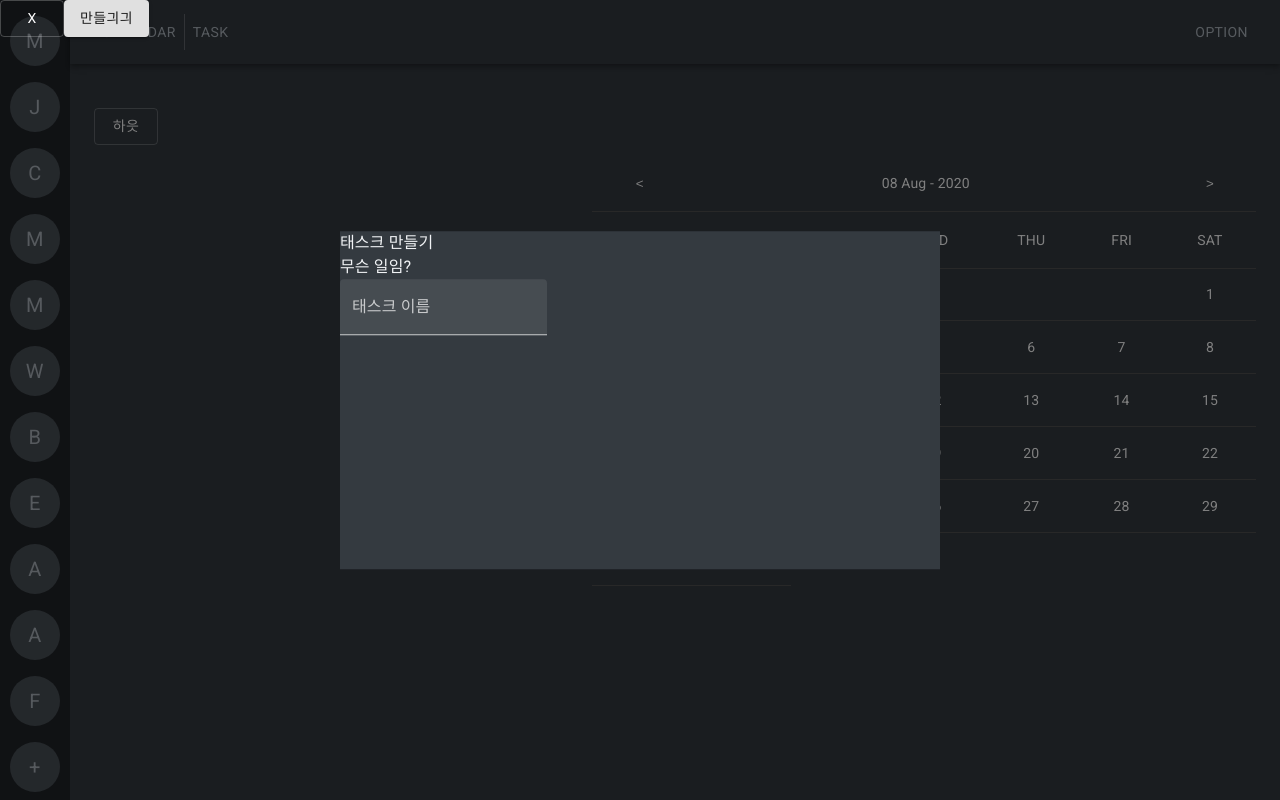
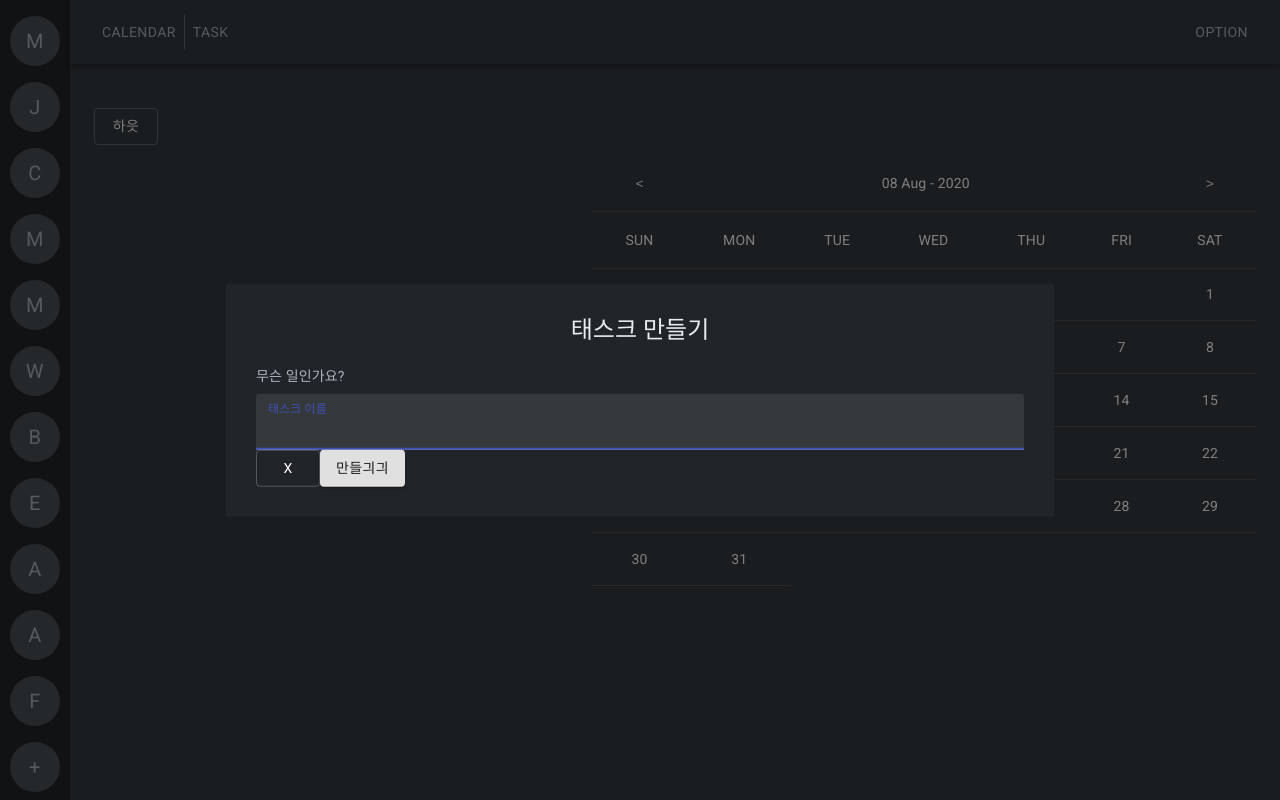
Before and after one commit to chanlendar/legacy-chanlendar-front, a React (Create React App) app in the folder front/: page / in a window 1280 px wide. Both pictures are taken after a click on the button "하읏". Built offline with nearby package versions, Linux system fonts and the light colour scheme; the HTML template or start-up script is replaced by a standard one.

Commit message:
modal styling

```diff
--- a/front/src/components/Contents.js
+++ b/front/src/components/Contents.js
@@ -3,26 +3,21 @@
  * 2020/08/09
  */
 import React, { useState } from "react";
-import {
-	Container,
-	Button,
-	Modal,
-	Typography,
-	TextField,
-} from "@material-ui/core";
+import { Container, Button, TextField } from "@material-ui/core";
 import { useSelector, useDispatch } from "react-redux";
 
-import { useContainerStyles, usePopupStyles } from "../styles";
+import { useContainerStyles, useModalStyles } from "../styles";
 import {
 	OPEN_TASK_MODAL_EVENT,
 	CLOSE_TASK_MODAL_EVENT,
 	ADD_TASK_EVENT,
 } from "../reducers";
 import CalendarMode from "./CalendarMode";
+import CustomModal from "./CustomModal";
 
 function Contents() {
 	const containerStyles = useContainerStyles();
-	const popupStyles = usePopupStyles();
+	const modalStyles = useModalStyles();
 	const { currentTopic, isTaskModalOpend, Topics } = useSelector(
 		(state) => state,
 	);
@@ -62,27 +57,30 @@ function Contents() {
 				</Button>
 				<CalendarMode topic={topic} />
 			</Container>
-			{isTaskModalOpend && (
-				<Modal open={isTaskModalOpend} onClose={onCloseClick}>
-					<>
-						<div className={popupStyles.popup}>
-							<Typography>태스크 만들기</Typography>
-							<Typography>무슨 일임?</Typography>
+			<CustomModal
+				title="태스크 만들기"
+				description="무슨 일인가요?"
+				isOpend={isTaskModalOpend}
+				onCloseClick={onCloseClick}
+			>
+				<form>
 					<TextField
 						variant="filled"
 						label="태스크 이름"
+						autoFocus
+						fullWidth
 						onChange={onChange}
 					/>
-						</div>
+				</form>
 				<div>
-							<Button variant="outlined">X</Button>
+					<Button variant="outlined" onClick={onCloseClick}>
+						X
+					</Button>
 					<Button variant="contained" onClick={onCreateClick}>
 						만들긔긔
 					</Button>
 				</div>
-					</>
-				</Modal>
-			)}
+			</CustomModal>
 		</div>
 	);
 }
--- a/front/src/components/CustomModal.js
+++ b/front/src/components/CustomModal.js
@@ -2,22 +2,23 @@ import React from "react";
 
 import { Modal, Fade, Typography } from "@material-ui/core";
 
-function CustomModal({
-	title,
-    description,
-    isOpend,
-    onCloseClick,
-	children,
-}) {
+import { useModalStyles } from "../styles";
+
+function CustomModal({ title, description, isOpend, onCloseClick, children }) {
+	const modalStyles = useModalStyles();
 	return (
 		isOpend && (
 			<Modal open={isOpend} onClose={onCloseClick}>
 				<Fade in={isOpend}>
-					<div>
+					<div className={modalStyles.modal}>
 						<Typography align="center" variant="h5">
 							{title}
 						</Typography>
-						<Typography align="center" variant="h5">
+						<Typography
+							align="left"
+							variant="body2"
+							style={{ marginTop: "20px", marginBottom: "8px" }}
+						>
 							{description}
 						</Typography>
 						{children}
--- a/front/src/styles/index.js
+++ b/front/src/styles/index.js
@@ -90,36 +90,46 @@ export const useCardStyles = makeStyles((theme) => ({
 		overflow: "scroll",
 		"&::-webkit-scrollbar": {
 			width: "0px",
-		}
+		},
 	},
 }));
 
 /**
  * Popup(modal) Styles
  */
-export const usePopupStyles = makeStyles((theme) => ({
-	popup: {
-		width: "600px",
-		height: "337.5px",
-		backgroundColor: "#343a40",
-		color: "#f1f3f5",
+export const useModalStyles = makeStyles((theme) => ({
+	modal: {
+		width: "60%",
+		padding: "30px",
+		backgroundColor: "#212529",
+		color: "#e9ecef",
 		position: "absolute",
 		top: "50%",
 		left: "50%",
 		transform: "translate(-50%, -50%)",
 	},
-	form: {
-		width: "90%",
-		marginTop: "55px",
-		margin: "auto",
+	popup: {
+		// width: "600px",
+		// height: "337.5px",
+		// backgroundColor: "#343a40",
+		// color: "#f1f3f5",
+		// position: "absolute",
+		// top: "50%",
+		// left: "50%",
+		// transform: "translate(-50%, -50%)",
 	},
-	buttons: {
-		width: "90%",
-		marginTop: "65px",
-		margin: "auto",
-		display: "flex",
-		justifyContent: "space-between",
-	},
+	// form: {
+	// 	width: "90%",
+	// 	marginTop: "55px",
+	// 	margin: "auto",
+	// },
+	// buttons: {
+	// 	width: "90%",
+	// 	marginTop: "65px",
+	// 	margin: "auto",
+	// 	display: "flex",
+	// 	justifyContent: "space-between",
+	// },
 }));
 
 /**
```
Lines whose indentation alone changed are shown as unchanged.
